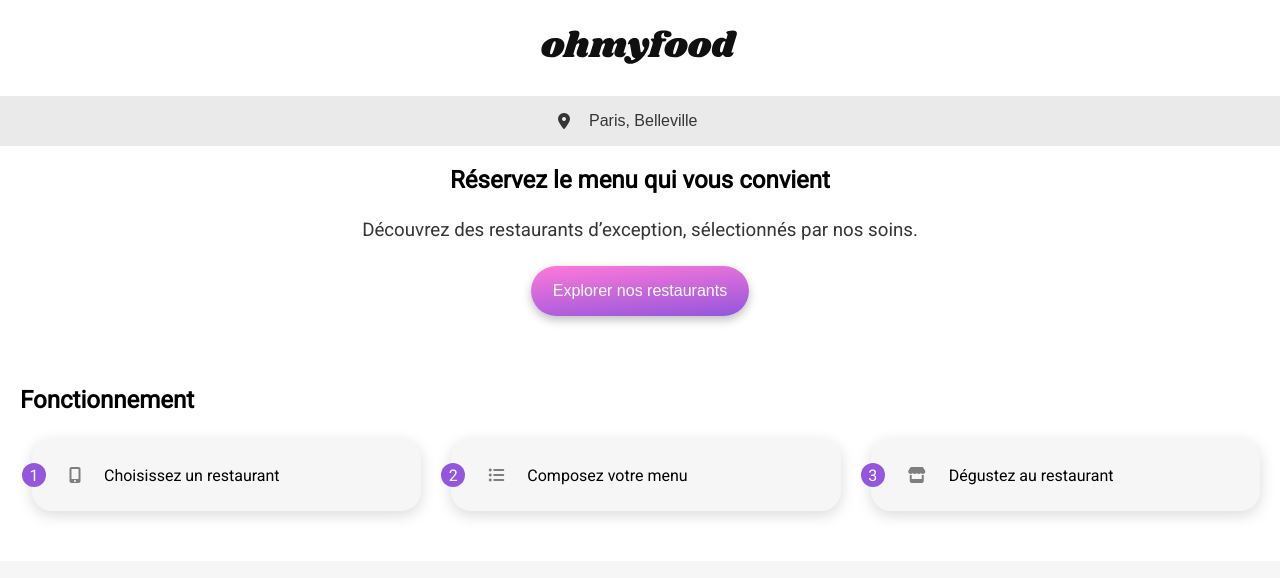
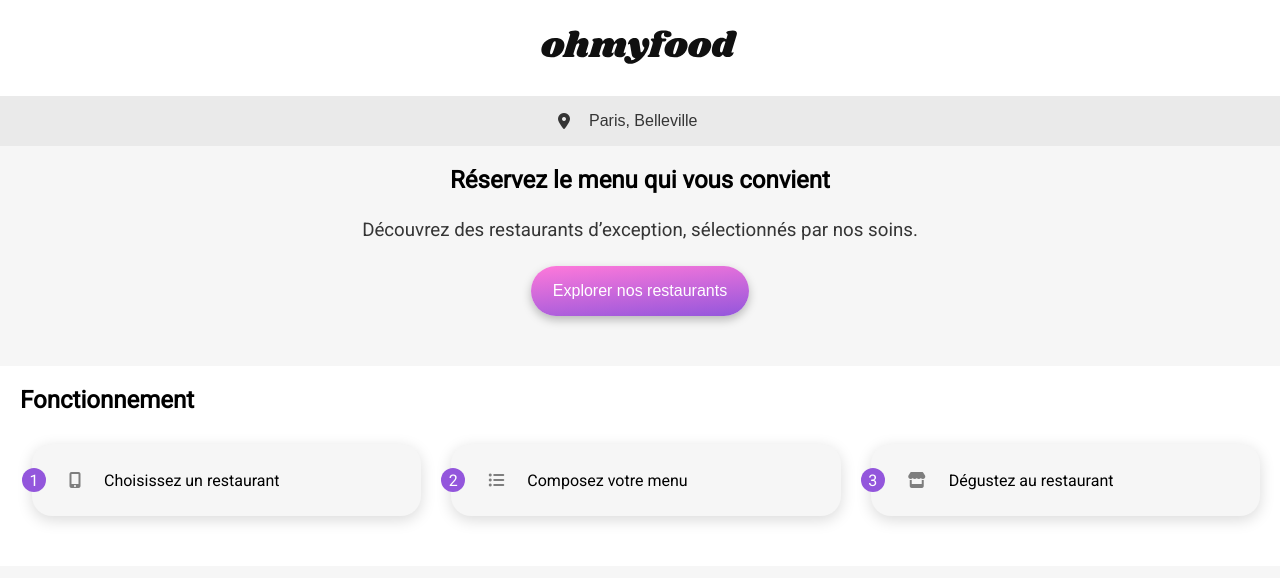
Before and after one commit to boris-pjr/Pujar_Boris_1_repository_012024, a website: page index.html in a window 1280 px wide. Shown: the top 578 px of the page. Drawn offline with Linux system fonts and the light colour scheme; a web font is replaced by a local one.

Commit message:
ajout max-widht pageaccueil et bc section explorer

```diff
--- a/index.html
+++ b/index.html
@@ -32,6 +32,7 @@
             </section>
             <!-- Section : Fonctionnement -->
             <section class="fonctionnement">
+                <div class="bloc">
                     <h1>Fonctionnement</h1>
                 <div class="fonctionnement__rectangle">
                     <a href="#" class="fonctionnement__rectangle--number">
@@ -50,9 +51,11 @@
                         <p>Dégustez au restaurant</p>
                     </a>
                 </div>
+                </div>
             </section>
             <!-- Section : Restaurants -->
             <section class="restaurants">
+                    <div class="bloc">
                         <h1>Restaurants</h1>
                     <div class="cards">
                         <article class="cards__single">
@@ -110,6 +113,8 @@
                                 </div>
                             </article>
                         </div>
+
+                    </div>
             </section>
         </main>
         <!-- FOOTER -->
--- a/scss/5_pages/page-accueil/_section-explorer.scss
+++ b/scss/5_pages/page-accueil/_section-explorer.scss
@@ -5,6 +5,7 @@
     text-align: center;
     gap: 25px;
     padding: 20px 0 50px 0;
+    background-color: $bc-restaurants;
 
     & h3 {
        color: $txt-explorer;
--- a/scss/5_pages/page-accueil/_section-restaurants.scss
+++ b/scss/5_pages/page-accueil/_section-restaurants.scss
@@ -1,3 +1,13 @@
+.bloc {
+    max-width: 1440px;
+    margin: auto;
+    width: 100%;
+    display: flex;
+    flex-direction: column;
+    gap: 30px;
+}
+
+
 .restaurants {
     display: flex;
     flex-direction: column;
@@ -20,6 +30,7 @@
     flex-direction: column;
     gap: 18px;
     padding: 0 20px;
+
 
     @media screen and (min-width: 767.98px) {
         display: grid;
```
Also changed, not shown: assets/css/main.css, 1 other file. Lines whose indentation alone changed are shown as unchanged.
